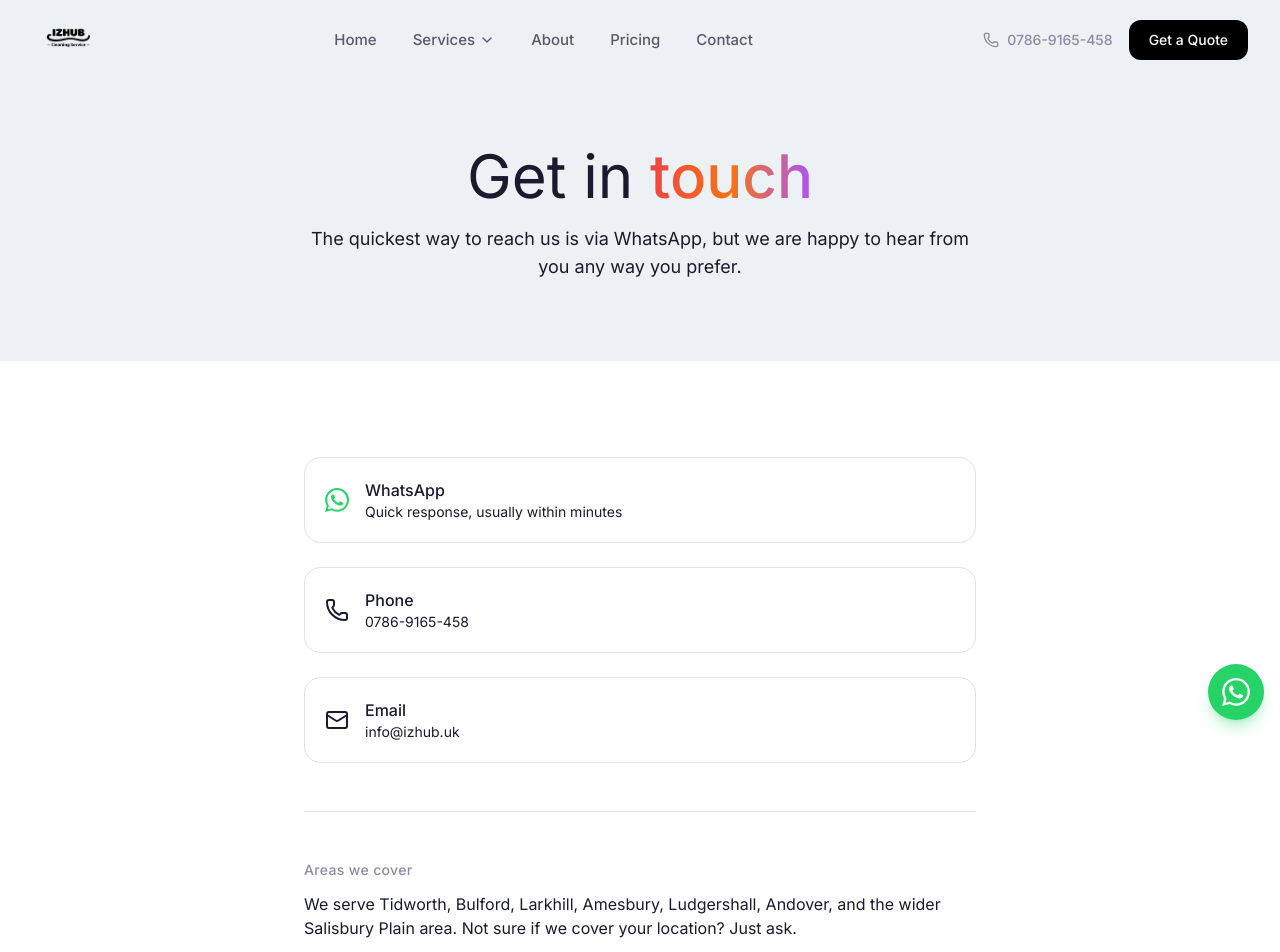
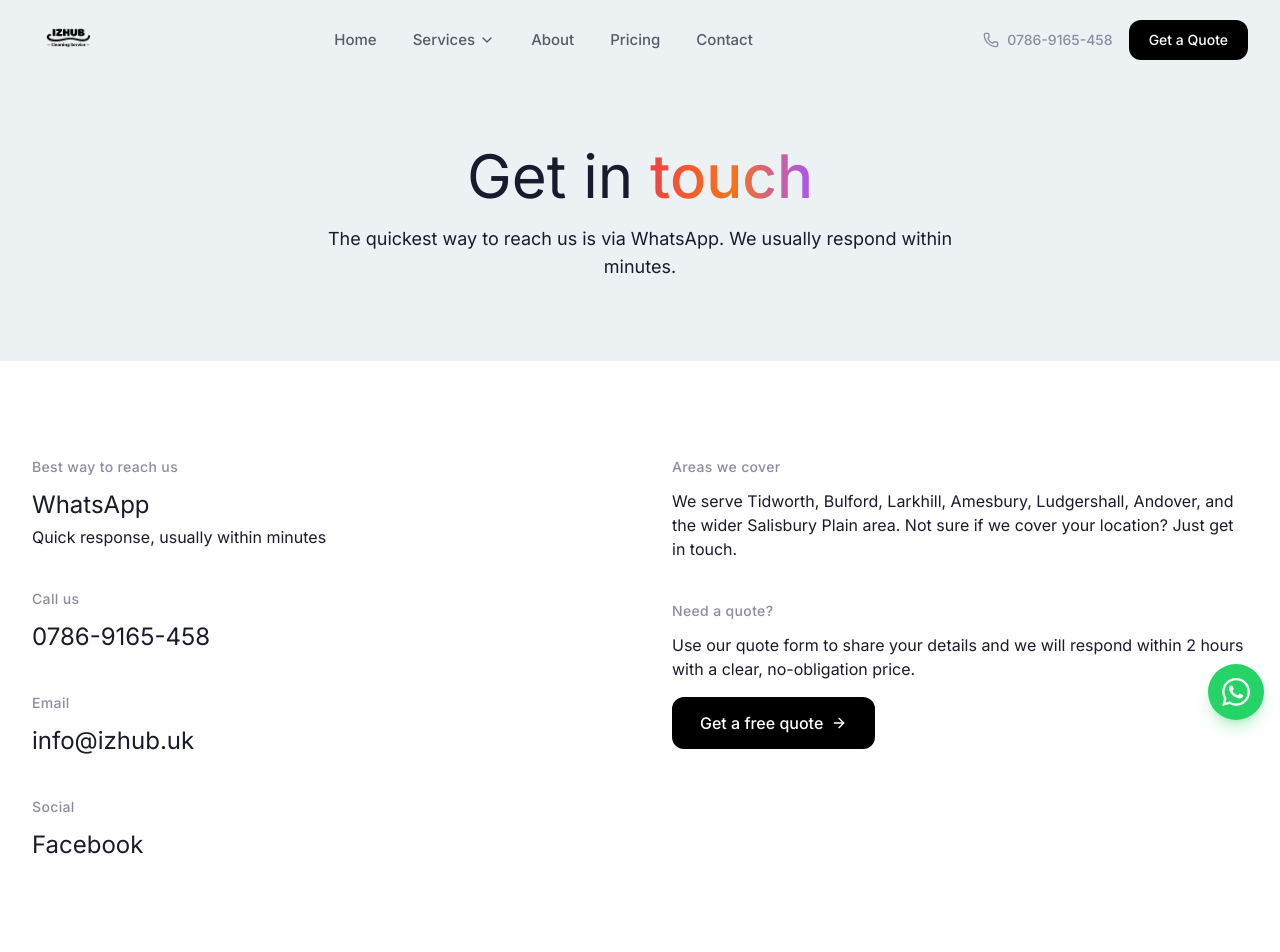
Before and after one commit to AssahBismarkabah/izhub-clean, a Next.js app: page /contact in a window 1280 px wide. Shown: the top 952 px of the page. Built offline with nearby package versions, Linux system fonts and the light colour scheme.

Commit message:
feat: enhance contact, privacy, and terms pages with improved layout and navigation links

```diff
--- a/src/app/contact/page.tsx
+++ b/src/app/contact/page.tsx
@@ -1,6 +1,6 @@
 import type { Metadata } from "next";
 import Link from "next/link";
-import { Phone, Mail } from "lucide-react";
+import { ArrowRight } from "lucide-react";
 import { ScrollReveal } from "@/components/common/ScrollReveal";
 import { CONTACT } from "@/lib/constants";
 
@@ -21,8 +21,8 @@ export default function ContactPage() {
                 Get in <span className="text-gradient font-medium">touch</span>
               </h1>
               <p className="mt-4 text-lg text-body">
-                The quickest way to reach us is via WhatsApp, but we are happy
-                to hear from you any way you prefer.
+                The quickest way to reach us is via WhatsApp.
+                We usually respond within minutes.
               </p>
             </div>
           </ScrollReveal>
@@ -31,67 +31,83 @@ export default function ContactPage() {
 
       <section className="bg-white py-16 lg:py-24">
         <div className="mx-auto max-w-7xl px-4 md:px-6 lg:px-8">
-          <div className="mx-auto max-w-2xl">
+          <div className="grid gap-16 lg:grid-cols-2">
+            {/* Left: contact methods as clean text */}
             <ScrollReveal>
-              <div className="space-y-6">
+              <div className="space-y-10">
+                <div>
+                  <p className="text-sm font-medium text-muted tracking-wide">Best way to reach us</p>
                   <a
                     href={CONTACT.whatsappWithMessage}
                     target="_blank"
                     rel="noopener noreferrer"
-                  className="flex items-center gap-4 rounded-2xl border border-border p-5 hover:shadow-[0_8px_24px_rgba(0,0,0,0.06)] transition-shadow duration-300"
+                    className="mt-3 block text-2xl font-normal text-charcoal hover:text-gradient transition-colors"
                   >
-                  <svg className="h-6 w-6 text-whatsapp shrink-0" viewBox="0 0 24 24" fill="currentColor">
-                    <path d="M17.472 14.382c-.297-.149-1.758-.867-2.03-.967-.273-.099-.471-.148-.67.15-.197.297-.767.966-.94 1.164-.173.199-.347.223-.644.075-.297-.15-1.255-.463-2.39-1.475-.883-.788-1.48-1.761-1.653-2.059-.173-.297-.018-.458.13-.606.134-.133.298-.347.446-.52.149-.174.198-.298.298-.497.099-.198.05-.371-.025-.52-.075-.149-.669-1.612-.916-2.207-.242-.579-.487-.5-.669-.51-.173-.008-.371-.01-.57-.01-.198 0-.52.074-.792.372-.272.297-1.04 1.016-1.04 2.479 0 1.462 1.065 2.875 1.213 3.074.149.198 2.096 3.2 5.077 4.487.709.306 1.262.489 1.694.625.712.227 1.36.195 1.871.118.571-.085 1.758-.719 2.006-1.413.248-.694.248-1.289.173-1.413-.074-.124-.272-.198-.57-.347m-5.421 7.403h-.004a9.87 9.87 0 01-5.031-1.378l-.361-.214-3.741.982.998-3.648-.235-.374a9.86 9.86 0 01-1.51-5.26c.001-5.45 4.436-9.884 9.888-9.884 2.64 0 5.122 1.03 6.988 2.898a9.825 9.825 0 012.893 6.994c-.003 5.45-4.437 9.884-9.885 9.884m8.413-18.297A11.815 11.815 0 0012.05 0C5.495 0 .16 5.335.157 11.892c0 2.096.547 4.142 1.588 5.945L.057 24l6.305-1.654a11.882 11.882 0 005.683 1.448h.005c6.554 0 11.89-5.335 11.893-11.893a11.821 11.821 0 00-3.48-8.413z" />
-                  </svg>
+                    WhatsApp
+                  </a>
+                  <p className="mt-1 text-base text-body">Quick response, usually within minutes</p>
+                </div>
+
                 <div>
-                    <p className="text-base font-medium text-charcoal">WhatsApp</p>
-                    <p className="text-sm text-body">Quick response, usually within minutes</p>
-                  </div>
-                </a>
-
+                  <p className="text-sm font-medium text-muted tracking-wide">Call us</p>
                   <a
                     href={CONTACT.phoneTel}
-                  className="flex items-center gap-4 rounded-2xl border border-border p-5 hover:shadow-[0_8px_24px_rgba(0,0,0,0.06)] transition-shadow duration-300"
+                    className="mt-3 block text-2xl font-normal text-charcoal"
                   >
-                  <Phone className="h-6 w-6 text-charcoal shrink-0" />
+                    {CONTACT.phone}
+                  </a>
+                </div>
+
                 <div>
-                    <p className="text-base font-medium text-charcoal">Phone</p>
-                    <p className="text-sm text-body">{CONTACT.phone}</p>
-                  </div>
-                </a>
-
+                  <p className="text-sm font-medium text-muted tracking-wide">Email</p>
                   <a
                     href={`mailto:${CONTACT.email}`}
-                  className="flex items-center gap-4 rounded-2xl border border-border p-5 hover:shadow-[0_8px_24px_rgba(0,0,0,0.06)] transition-shadow duration-300"
+                    className="mt-3 block text-2xl font-normal text-charcoal"
                   >
-                  <Mail className="h-6 w-6 text-charcoal shrink-0" />
+                    {CONTACT.email}
+                  </a>
+                </div>
+
                 <div>
-                    <p className="text-base font-medium text-charcoal">Email</p>
-                    <p className="text-sm text-body">{CONTACT.email}</p>
+                  <p className="text-sm font-medium text-muted tracking-wide">Social</p>
+                  <a
+                    href={CONTACT.facebook}
+                    target="_blank"
+                    rel="noopener noreferrer"
+                    className="mt-3 block text-2xl font-normal text-charcoal"
+                  >
+                    Facebook
+                  </a>
                 </div>
-                </a>
               </div>
             </ScrollReveal>
 
-            <ScrollReveal>
-              <div className="mt-12 pt-12 border-t border-border">
+            {/* Right: areas + quote CTA */}
+            <ScrollReveal delay={0.1}>
+              <div className="space-y-10">
+                <div>
                   <p className="text-sm font-medium text-muted tracking-wide">Areas we cover</p>
                   <p className="mt-3 text-base text-body">
-                  We serve Tidworth, Bulford, Larkhill, Amesbury, Ludgershall,
-                  Andover, and the wider Salisbury Plain area. Not sure if we
-                  cover your location? Just ask.
+                    We serve Tidworth, Bulford, Larkhill, Amesbury,
+                    Ludgershall, Andover, and the wider Salisbury Plain area.
+                    Not sure if we cover your location? Just get in touch.
                   </p>
                 </div>
-            </ScrollReveal>
 
-            <ScrollReveal>
-              <div className="mt-12 pt-12 border-t border-border text-center">
-                <p className="text-base text-body">
-                  Looking for a quote?{" "}
-                  <Link href="/quote" className="font-medium text-charcoal underline underline-offset-4 decoration-border hover:decoration-charcoal transition-colors">
-                    Request one here
+                <div>
+                  <p className="text-sm font-medium text-muted tracking-wide">Need a quote?</p>
+                  <p className="mt-3 text-base text-body">
+                    Use our quote form to share your details and we will
+                    respond within 2 hours with a clear, no-obligation price.
+                  </p>
+                  <Link
+                    href="/quote"
+                    className="mt-4 inline-flex items-center gap-2 rounded-xl bg-black px-7 py-3.5 text-base font-medium text-white hover:bg-charcoal transition-colors"
+                  >
+                    Get a free quote
+                    <ArrowRight className="h-4 w-4" />
                   </Link>
-                </p>
+                </div>
               </div>
             </ScrollReveal>
           </div>
--- a/src/app/privacy/page.tsx
+++ b/src/app/privacy/page.tsx
@@ -1,4 +1,5 @@
 import type { Metadata } from "next";
+import Link from "next/link";
 import { SITE_NAME, CONTACT } from "@/lib/constants";
 
 export const metadata: Metadata = {
@@ -10,6 +11,11 @@ export default function PrivacyPage() {
   return (
     <section className="bg-white pt-28 pb-16 lg:pt-36 lg:pb-24">
       <div className="mx-auto max-w-3xl px-4 md:px-6 lg:px-8">
+        <div className="flex gap-4 text-sm text-muted mb-8">
+          <span className="text-charcoal font-medium">Privacy Policy</span>
+          <span>&middot;</span>
+          <Link href="/terms" className="hover:text-charcoal transition-colors">Terms &amp; Conditions</Link>
+        </div>
         <h1 className="text-4xl font-normal text-charcoal">Privacy Policy</h1>
         <p className="mt-2 text-sm text-muted">Last updated: April 2026</p>
 
--- a/src/app/terms/page.tsx
+++ b/src/app/terms/page.tsx
@@ -1,4 +1,5 @@
 import type { Metadata } from "next";
+import Link from "next/link";
 import { SITE_NAME, CONTACT } from "@/lib/constants";
 
 export const metadata: Metadata = {
@@ -10,6 +11,11 @@ export default function TermsPage() {
   return (
     <section className="bg-white pt-28 pb-16 lg:pt-36 lg:pb-24">
       <div className="mx-auto max-w-3xl px-4 md:px-6 lg:px-8">
+        <div className="flex gap-4 text-sm text-muted mb-8">
+          <Link href="/privacy" className="hover:text-charcoal transition-colors">Privacy Policy</Link>
+          <span>&middot;</span>
+          <span className="text-charcoal font-medium">Terms &amp; Conditions</span>
+        </div>
         <h1 className="text-4xl font-normal text-charcoal">Terms &amp; Conditions</h1>
         <p className="mt-2 text-sm text-muted">Last updated: April 2026</p>
 
```
Lines whose indentation alone changed are shown as unchanged.
